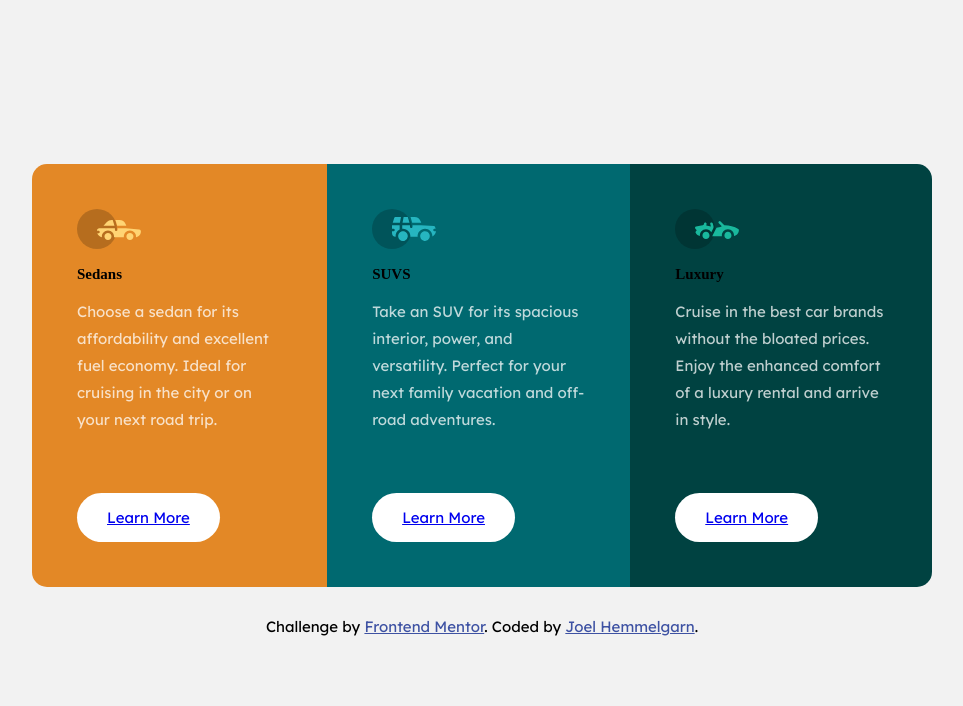
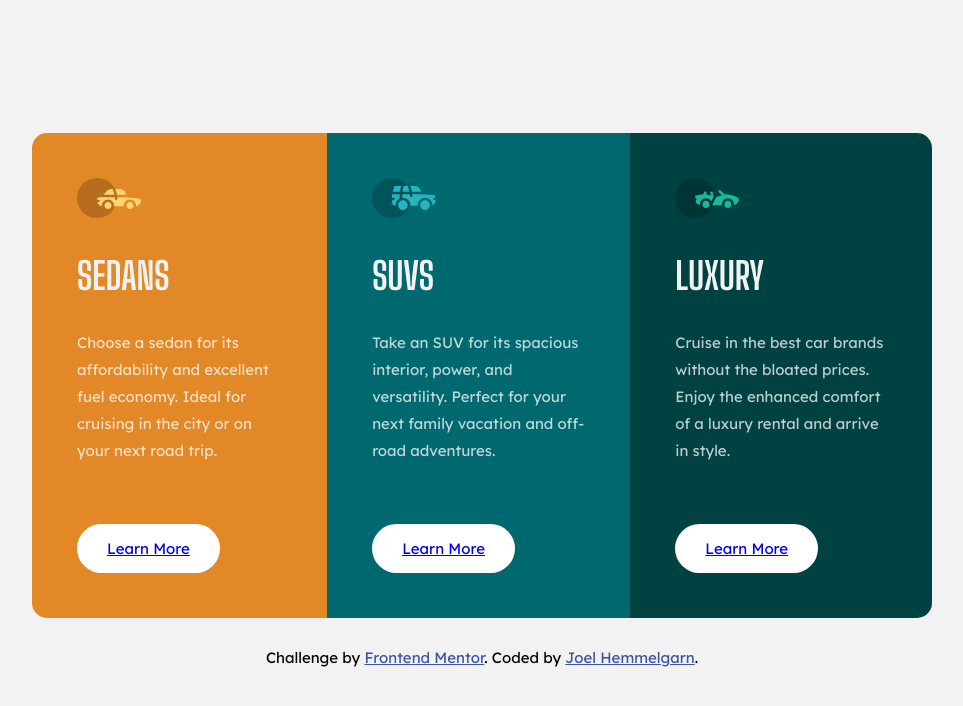
Before and after one commit to HemmeJD/3ColumnPreviewCard, a plain HTML site: page index.html in a window 1280 px wide. Shown: the whole page, without its empty margins (158-1121 px from the left). Drawn offline with Linux system fonts and the light colour scheme.

Commit message:
Update styles.css

```diff
--- a/css/styles.css
+++ b/css/styles.css
@@ -52,7 +52,7 @@ body {
     border-radius: 0 0 1rem 1rem;
 }
 
-.card h1 {
+.card h2 {
     font-family: 'Big Shoulders Display', sans-serif;
     color: hsl(0, 0%, 95%);
     font-weight:700;
```
